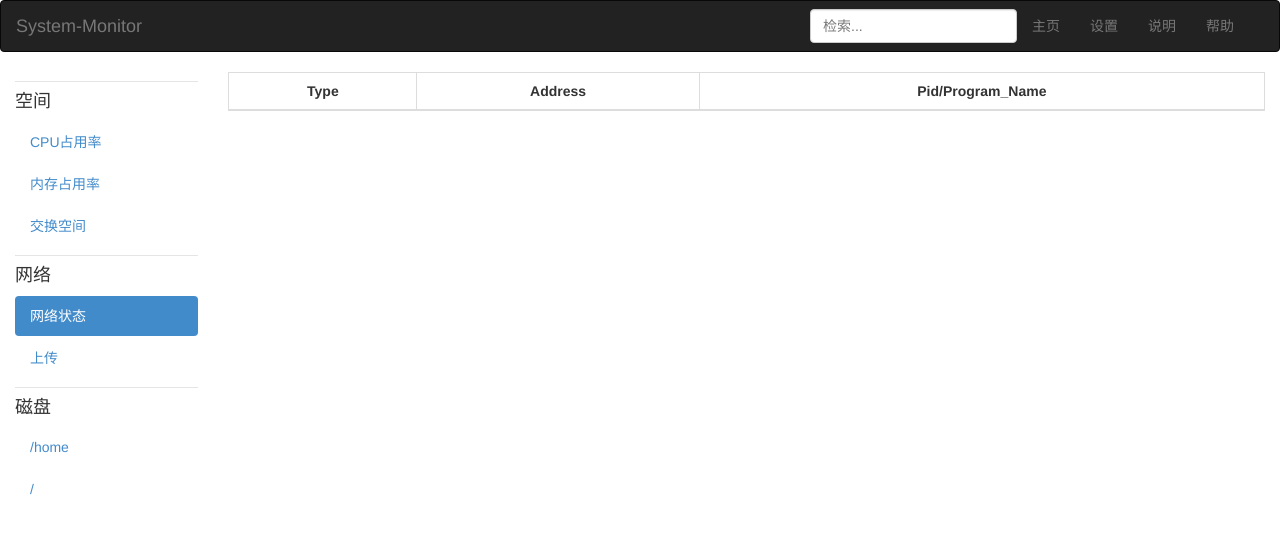
After one commit to wangzhaojiang/monitor, a Django app: template monitor/monitor/templates/web/network/status.html in a window 1280 px wide. The commit adds this page. Shown: the top 534 px of the page. Run offline with Django 3.2, Linux system fonts and the light colour scheme; the template is opened without the code that fills it, so the values that code supplies are empty; parts of the project's set-up code (start-up, migrations or seed data) failed here and were passed over.

Commit message:
update web

```diff
--- /dev/null
+++ b/monitor/monitor/templates/web/data.html
@@ -0,0 +1 @@
+{"type": "tcp", "address": "0.0.0.0:58671", "pid/program_name":"1090/gnome-session"}
--- a/monitor/monitor/templates/web/js/pie-random.js
+++ b/monitor/monitor/templates/web/js/pie-random.js
@@ -123,8 +123,8 @@ function drawPie(){
 	});
 //	streakerDataAdded[0].octetTotalCount = Math.ceil(Math.random()*(arrayRange));
 //	streakerDataAdded[1].octetTotalCount = Math.ceil(Math.random()*(arrayRange));
-	streakerDataAdded[0].port = "free";
-	streakerDataAdded[1].port = "busy";
+	streakerDataAdded[0].port = "busy";
+	streakerDataAdded[1].port = "free";
 
     oldPieData = filteredPieData;
     pieData = donut(streakerDataAdded);
--- /dev/null
+++ b/monitor/monitor/templates/web/network/status.html
@@ -0,0 +1,106 @@
+<!DOCTYPE html>
+<html>
+	<head>
+		<title>System-Monitor</title>
+		<meta name="viewport" content="width=device-width, initial-scale=1.0" />
+		<link href="../css/bootstrap.min.css" rel="stylesheet" />
+		<link href="../css/bootstrap.css" rel="stylesheet" />
+		<link href="../css/d3-bing.css" rel="stylesheet" />
+		<link href="../css/style.css" rel="stylesheet" />
+	</head>
+	<body>
+		<div>
+			<nav class="navbar navbar-inverse" role="navigation">
+				<div class="container-fluid">
+					<div class="navbar-header">
+						<button type="button" class="navbar-toggle collapsed" data-toggle="collapse" data-target="#navbar" aria-expanded="false" aria-controls="navbar">
+							<span class="sr-only">Toggle navigation</span>
+							<span class="icon-bar"></span>
+							<span class="icon-bar"></span>
+							<span class="icon-bar"></span>
+						</button>
+						<a class="navbar-brand" href="../index.html">System-Monitor</a>
+					</div>
+					<div id="navbar" class="navbar-collapse collapse">
+						<ul class="nav navbar-nav navbar-right">
+							<li><a href="#">主页</a></li>
+							<li><a href="#">设置</a></li>
+							<li><a href="#">说明</a></li>
+							<li><a href="#">帮助</a></li>
+						</ul>
+						<form class="navbar-form navbar-right">
+							<input type="text" class="form-control" placeholder="检索...">
+						</form>
+					</div>
+				</div>
+			</nav>
+		</div>
+		<div class="container-fluid">
+			<div class="row">
+				<div class="col-md-2 sidebar-nav">
+					<ul class="nav nav-pills nav-stacked">
+						<li class="nav-divider"></li>
+						<li class"nav-header"><h4>空间</h4></li>
+						<li><a href="#">CPU占用率</a></li>
+						<li><a href="#">内存占用率</a></li>
+						<li><a href="#">交换空间</a></li>
+						<li class="nav-divider"></li>
+						<li class="nav-header"><h4>网络</h4></a></li>
+						<li class="active"><a href="#">网络状态</a></li>
+						<li><a href="#">上传</a></li>
+						<li class="nav-divider"></li>
+						<li class="nav-header"><h4>磁盘</h4></a></li>
+						<li><a href="#">/home</a></li>
+						<li><a href="#">/</a></li>
+					</ul>
+				</div>
+				<div class="col-md-10">
+					<div id="netport-div">
+						<table class="table table-striped table-bordered table-hover" id="netport-table">
+							<thead>
+								<tr>
+									<th class="text-center">Type</th>
+									<th class="text-center">Address</th>
+									<th class="text-center">Pid/Program_Name</th>
+								</tr>
+							</thead>
+							<tbody id="netport-tbody"></tbody>
+						</table>
+					</div>
+				</div>
+			</div>
+		</div>
+		<script src="../jQuery/jquery-2.1.1.min.js"></script>
+		<script src="../js/bootstrap.min.js"></script>
+		<script>
+		createTable();
+		function createTable() {
+			$.ajax({
+				url: "localhost:8000/port/",
+				type: "GET",
+				dataType: "JSON",
+				success: function(data) {
+					var objson = eval(data);
+					for ( var i = 0; i < objson.length; i ++ ) {
+						var row = document.createElement("tr");
+						row.setAttribute("class", "text-info");
+						var col1 = document.createElement("th");
+						col1.setAttribute("class", "text-center");
+						col1.appendChild(document.createTextNode(objson[i].type));
+						row.appendChild(col1);
+						var col2 = document.createElement("th");
+						col2.setAttribute("class", "text-center");
+						col2.appendChild(document.createTextNode(objson[i].address));
+						row.appendChild(col2);
+						var col3 = document.createElement("th");
+						col3.setAttribute("class", "text-center");
+						col3.appendChild(document.createTextNode(objson[i].pid_program_name));
+						row.appendChild(col3);
+						document.getElementById("netport-tbody").appendChild(row);
+					}
+				}
+			});
+		}
+		</script>
+	</body>
+</html>
```
Also changed, not shown: monitor/monitor/templates/web/css/style.css (added, +32 -0 lines), monitor/monitor/templates/web/index.html (added, +66 -0 lines), monitor/monitor/templates/web/monitor-index.html (+53 -40 lines), 2 other files.
